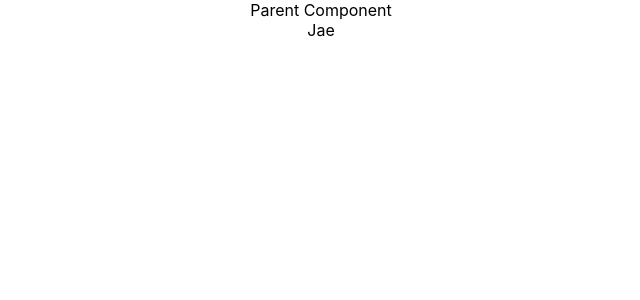
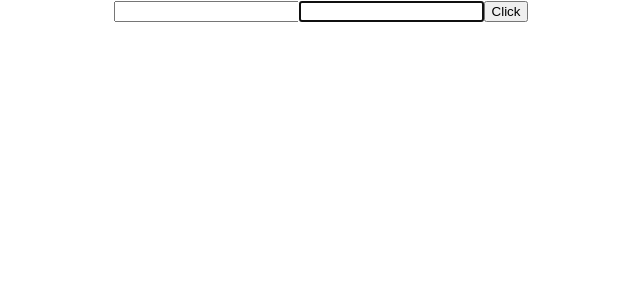
Before and after one commit to Jae1xp/React-Practice, a React (Create React App) app: page / in a window 1280 px wide. Shown: the top 300 px of the page, without its empty margins (319-959 px from the left). Built offline with nearby package versions, Linux system fonts and the light colour scheme.

Commit message:
refs intro

```diff
--- a/src/App.js
+++ b/src/App.js
@@ -1,10 +1,11 @@
 import React from 'react';
 // import logo from './logo.svg';
 import './App.css';
-import PureComp from './components/PureComp';
-import RegComp from './components/RegComp';
-import ParentComp from './components/ParentComp';
-import MemoComp from './components/MemoComp';
+import RefsDemo from './components/RefsDemo';
+// import PureComp from './components/PureComp';
+// import RegComp from './components/RegComp';
+// import ParentComp from './components/ParentComp';
+// import MemoComp from './components/MemoComp';
 // import Greet from './components/Greet';
 // import Welcome from './components/Welcome';
 // import Hello from './components/Hello';
@@ -30,8 +31,9 @@
 function App() {
   return (
     <div className="App">
-    <MemoComp />
-    <ParentComp />
+    <RefsDemo />
+    {/* <MemoComp /> */}
+    {/* <ParentComp /> */}
     {/* <PureComp /> */}
     {/* <RegComp /> */}
     {/* <Table /> */}
--- /dev/null
+++ b/src/components/RefsDemo.js
@@ -0,0 +1,41 @@
+import React, { Component } from 'react'
+
+class RefsDemo extends Component {
+
+  constructor(props) {
+    super(props)
+    // how to create a REF
+    this.inputRef = React.createRef()
+    // how to create Callback refs
+    this.cbRef = null
+    this.setCbRef = element => {
+      this.cbRef = element
+    }
+  }
+
+  componentDidMount() {
+    // this.inputRef.current.focus()
+    // console.log(this.inputRef);
+
+    // Callback ref
+    if (this.cbRef) {
+      this.cbRef.focus()
+    }
+  }
+
+  clickHandler = () => {
+    alert(this.inputRef.current.value)
+  }
+
+  render() {
+    return (
+      <div>
+        <input type="text" ref={this.inputRef} />
+        <input type="text" ref={this.setCbRef} />
+        <button onClick={this.clickHandler}>Click</button>
+      </div>
+    )
+  }
+}
+
+export default RefsDemo
```
